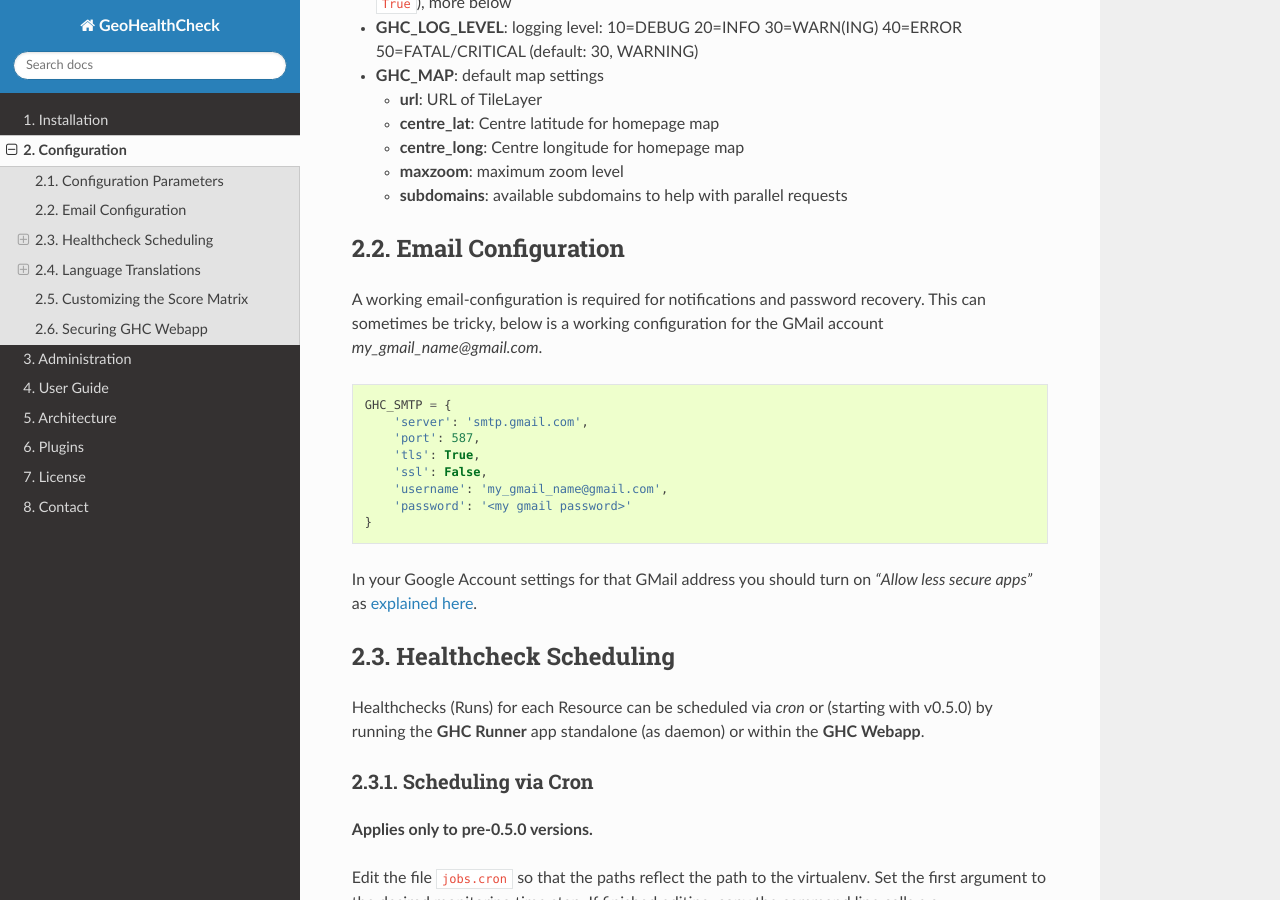
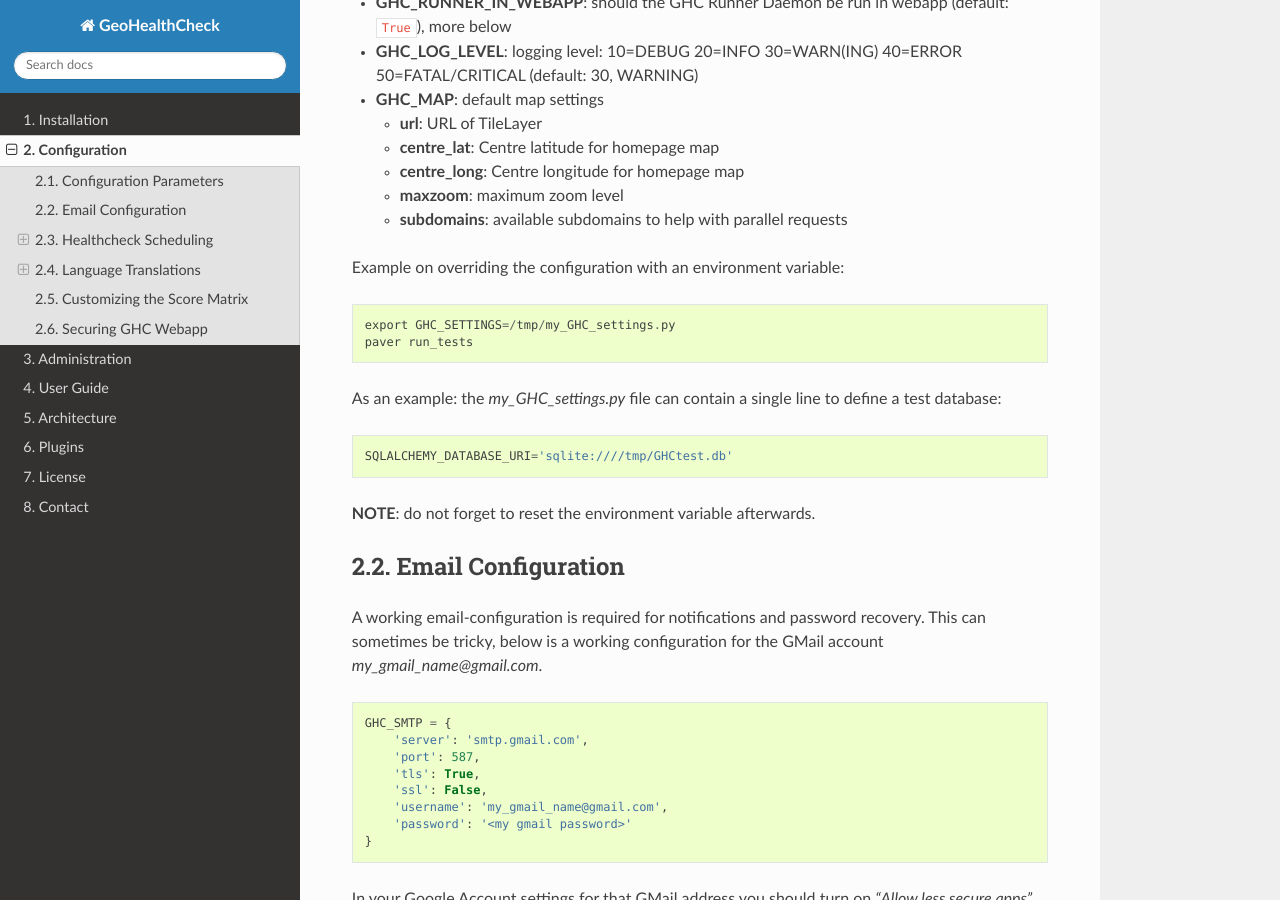
Before and after one commit to geopython/GeoHealthCheck, a Sphinx documentation site: the page built from docs/config.rst, in a window 1280 px wide and 900 px high, scrolled down 1170 px. Built offline with Sphinx 7.4.7 and the Read the Docs theme 2.0.0, drawn with Linux system fonts in a browser that asks for light colours; some of the changed text lies outside the part shown.

Commit message:
Issue #188 Config files for testing (#308)
* Issue #188 Config files for testing

Configuration settings are in `config_main.py` and are overridden by the
settings in `config_site.py`. This change makes that settings are also
overridden by the config file that can be specified in the environment variable
`GHC_SETTINGS`. This is useful for testing purposes.

* Fix: pass missing env setting silently

```diff
--- a/docs/config.rst
+++ b/docs/config.rst
@@ -9,7 +9,9 @@ Configuration Parameters
 ------------------------
 
 The core configuration is in ``GeoHealthCheck/config_main.py``.
-Optionally override these settings for your instance in ``instance/config_site.py``:
+Optionally override these settings for your instance in ``instance/config_site.py``. You can specify
+a configuration file in the environment settings that will override settings in both previous files.
+The configuration options are:
 
 - **SQLALCHEMY_DATABASE_URI**: the database configuration.  See the SQLAlchemy documentation for more info
 - **SECRET_KEY**: secret key to set when enabling authentication. Use the output of ``paver create_secret_key`` to set this value
@@ -40,6 +42,17 @@ Optionally override these settings for your instance in ``instance/config_site.p
   - **centre_long**: Centre longitude for homepage map
   - **maxzoom**: maximum zoom level
   - **subdomains**: available subdomains to help with parallel requests
+
+Example on overriding the configuration with an environment variable: ::
+
+    export GHC_SETTINGS=/tmp/my_GHC_settings.py
+    paver run_tests
+
+As an example: the `my_GHC_settings.py` file can contain a single line to define a test database: ::
+
+    SQLALCHEMY_DATABASE_URI='sqlite:////tmp/GHCtest.db'
+
+**NOTE**: do not forget to reset the environment variable afterwards.
 
 Email Configuration
 -------------------
```
Also changed, not shown: 1 other file.
